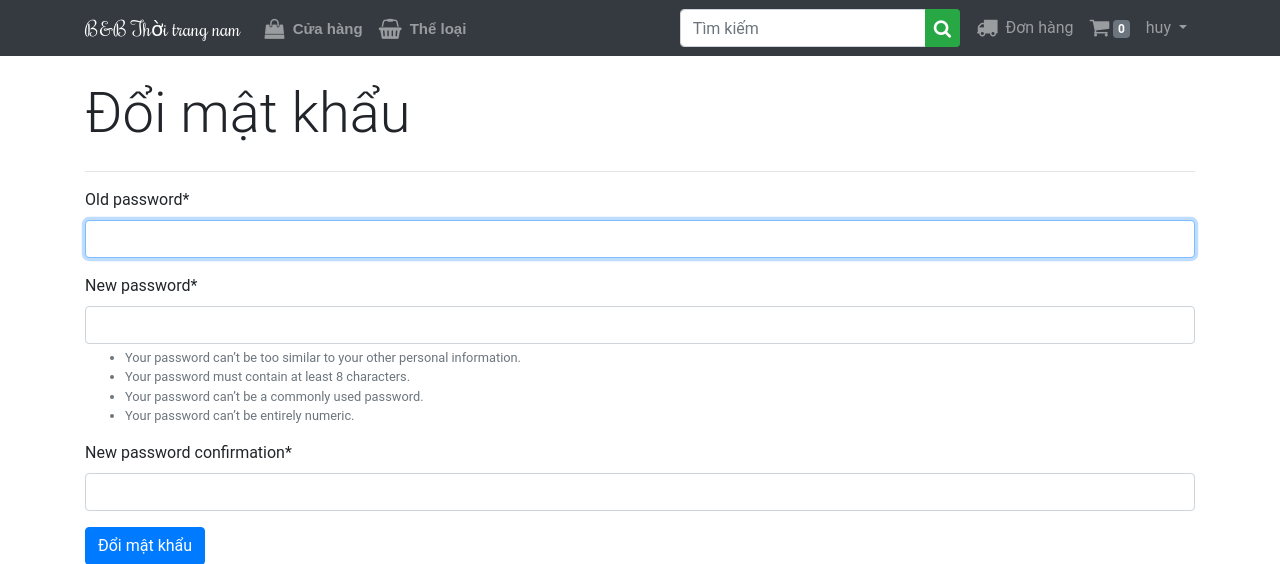
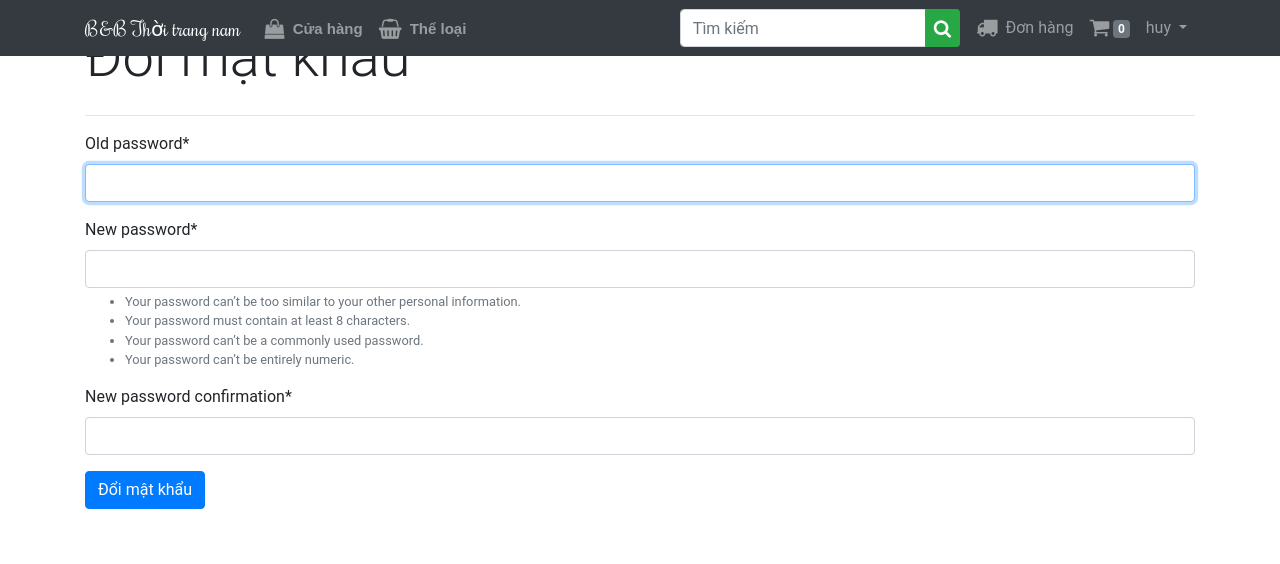
Before and after one commit to phanbao13/2b-store-django, a Django app: page /accounts/password_change/ in a window 1280 px wide. Shown: the top 564 px of the page. Run offline with Django 3.2, Linux system fonts and the light colour scheme; a user stored in the database is signed in; some libraries are stand-ins or nearby versions.

Commit message:
fix navbar

```diff
--- a/accounts/templates/base.html
+++ b/accounts/templates/base.html
@@ -27,7 +27,7 @@
     <link rel="stylesheet" href="{% static 'css/styles.css' %}" />
   </head>
   <body>
-    <nav class="navbar navbar-dark bg-dark navbar-expand-lg navbar-fixed-top">
+    <nav class="navbar navbar-dark bg-dark navbar-expand-lg fixed-top">
       <div class="container">
         <a id="namestore" href="" class="navbar-brand">B&B Thời trang nam</a>
         <button
```
Also changed, not shown: db.sqlite3.
